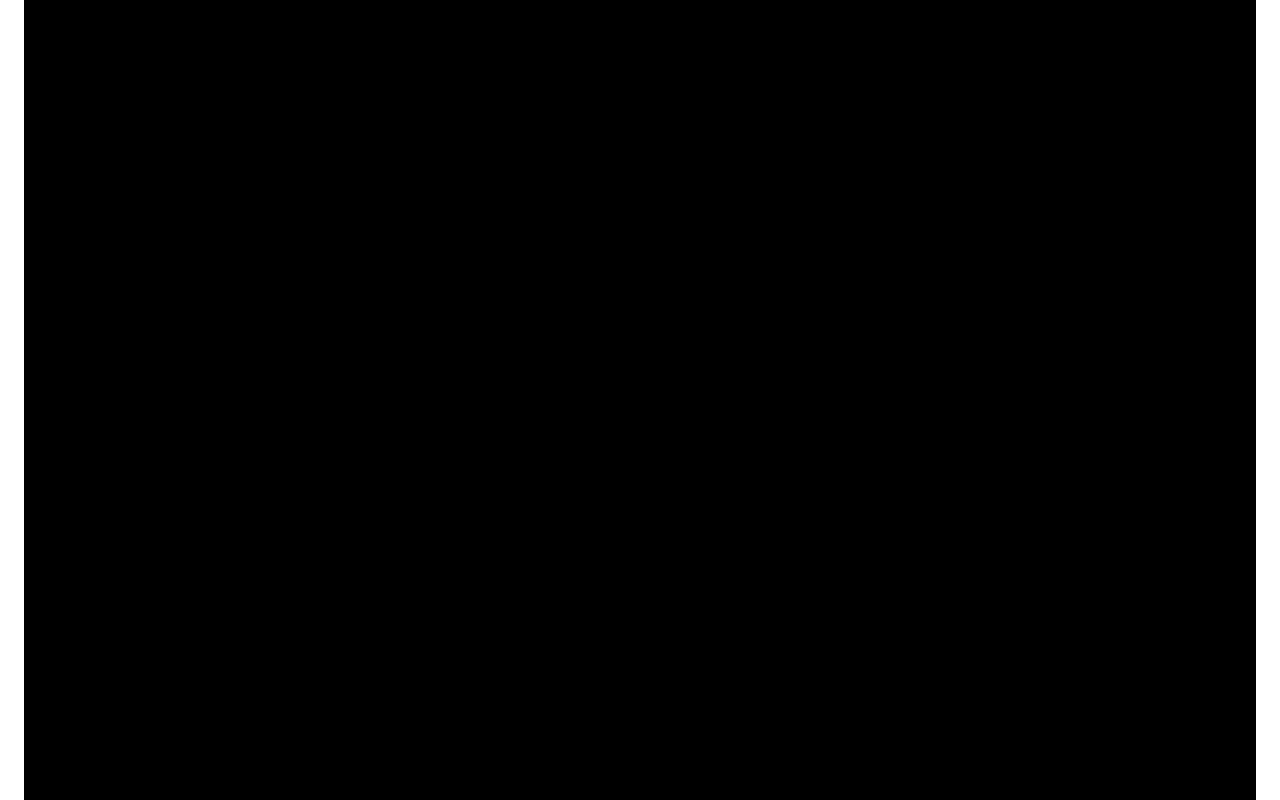
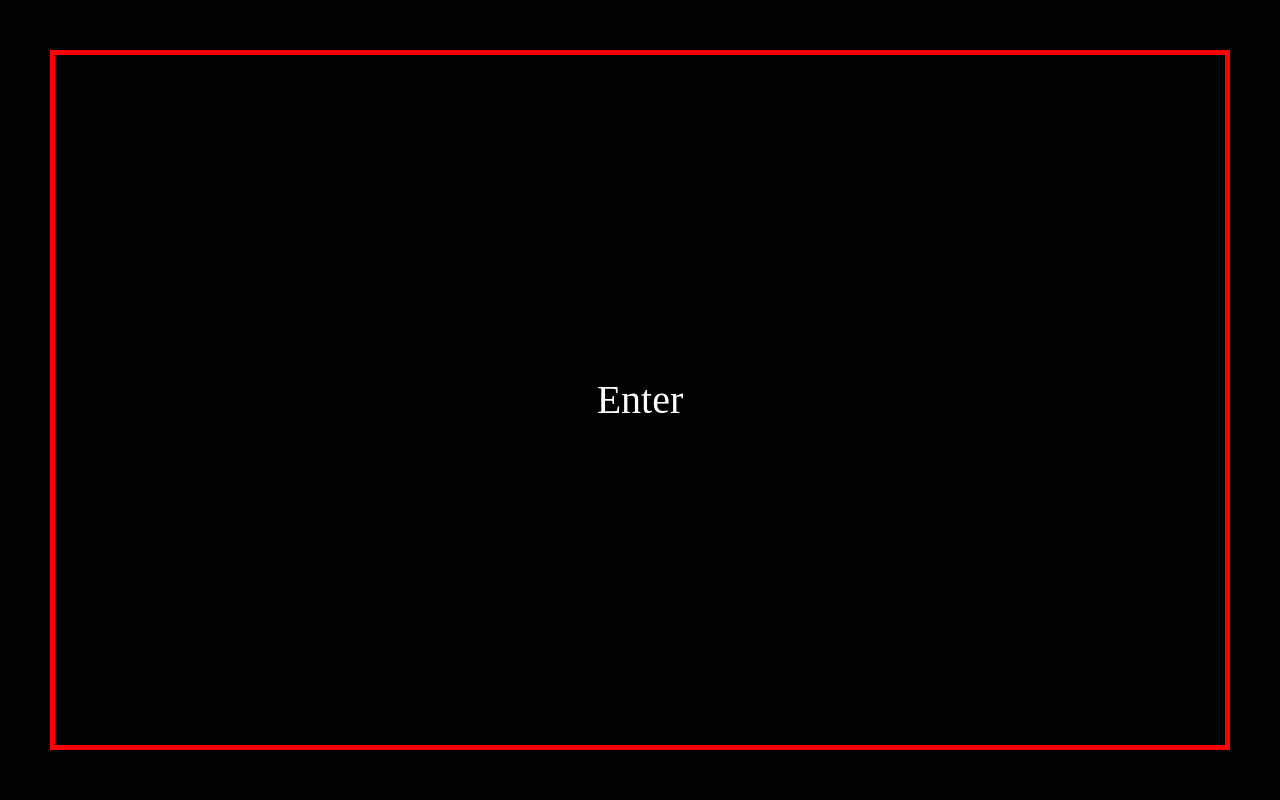
Before and after one commit to damianfilipek81/Portfolio, a React (Create React App) app: page / in a window 1280 px wide. Built offline with nearby package versions, Linux system fonts and the light colour scheme.

Commit message:
Add Entrypage component

```diff
--- /dev/null
+++ b/src/components/Views/Entrypage/Entrypage.js
@@ -0,0 +1,97 @@
+import React, { useState } from "react";
+import styled from "styled-components";
+import { Link } from "react-router-dom";
+
+const BorderTop = styled.span`
+  position: absolute;
+  left: 50px;
+  top: 50px;
+  border-top: 5px solid red;
+  display: inline-block;
+  transition: all 1s;
+  width: 0;
+  ${({ animation }) =>
+    animation &&
+    `
+	width: calc(100% - 100px)
+	`}
+`;
+
+const BorderRight = styled.span`
+  position: absolute;
+  right: 50px;
+  bottom: 50px;
+  border-right: 5px solid red;
+  display: inline-block;
+  transition: all 1s;
+  height: 0;
+  ${({ animation }) =>
+    animation &&
+    `
+	height: calc(100% - 100px)
+	`}
+`;
+
+const BorderBottom = styled.span`
+  position: absolute;
+  bottom: 50px;
+  right: 50px;
+  border-bottom: 5px solid red;
+  display: inline-block;
+  transition: all 1s;
+  width: 0;
+  ${({ animation }) =>
+    animation &&
+    `
+	width: calc(100% - 100px)
+	`}
+`;
+
+const BorderLeft = styled.span`
+  position: absolute;
+  left: 50px;
+  top: 50px;
+  border-left: 5px solid red;
+  display: inline-block;
+  transition: all 1s;
+  height: 0;
+  ${({ animation }) =>
+    animation &&
+    `
+	height: calc(100% - 100px)
+	`}
+`;
+
+const Button = styled(Link)`
+  position: absolute;
+  transform: translate(-50%, -50%);
+  top: 50%;
+  left: 50%;
+  color: #fff;
+  font-size: 40px;
+`;
+
+const Root = styled.div`
+  background: black;
+  height: 100%;
+  width: 100%;
+  left: 0;
+  top: 0;
+  position: fixed;
+`;
+
+const Entrypage = () => {
+  const [startAnimation, setStartAnimation] = useState(false);
+  setTimeout(() => setStartAnimation(true), 1000);
+
+  return (
+    <Root>
+      <BorderTop animation={startAnimation} />
+      <BorderLeft animation={startAnimation} />
+      <BorderRight animation={startAnimation} />
+      <BorderBottom animation={startAnimation} />
+      <Button to="/homepage">Enter</Button>
+    </Root>
+  );
+};
+export default Entrypage;
--- a/src/components/Views/Homepage/Homepage.js
+++ b/src/components/Views/Homepage/Homepage.js
@@ -1,13 +1,14 @@
-import React from 'react';
-import styled from 'styled-components';
+import React from "react";
+import styled from "styled-components";
+import Entrypage from "../Entrypage/Entrypage";
 
 const Root = styled.div`
-background: black;
-height: 100%;
+  background: black;
+  height: 100%;
 `;
 const Homepage = () => (
   <Root>
-
+    <Entrypage />
   </Root>
 );
 
```
Also changed, not shown: src/App.js (+7 -6 lines), src/styles/normalize.css.
